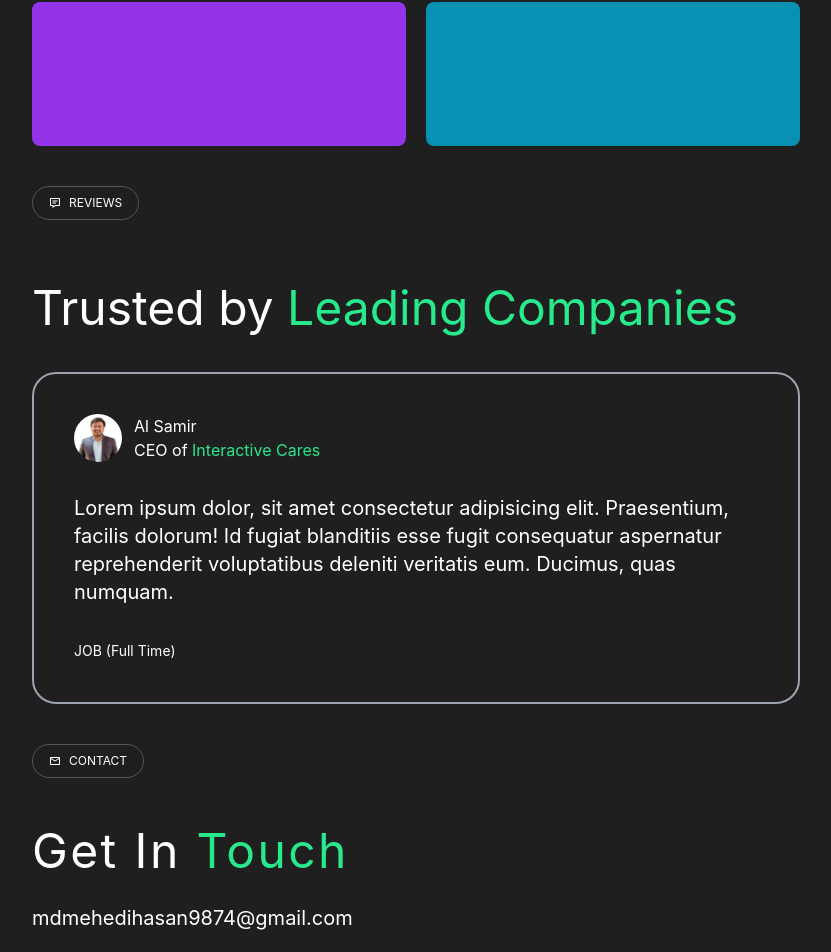
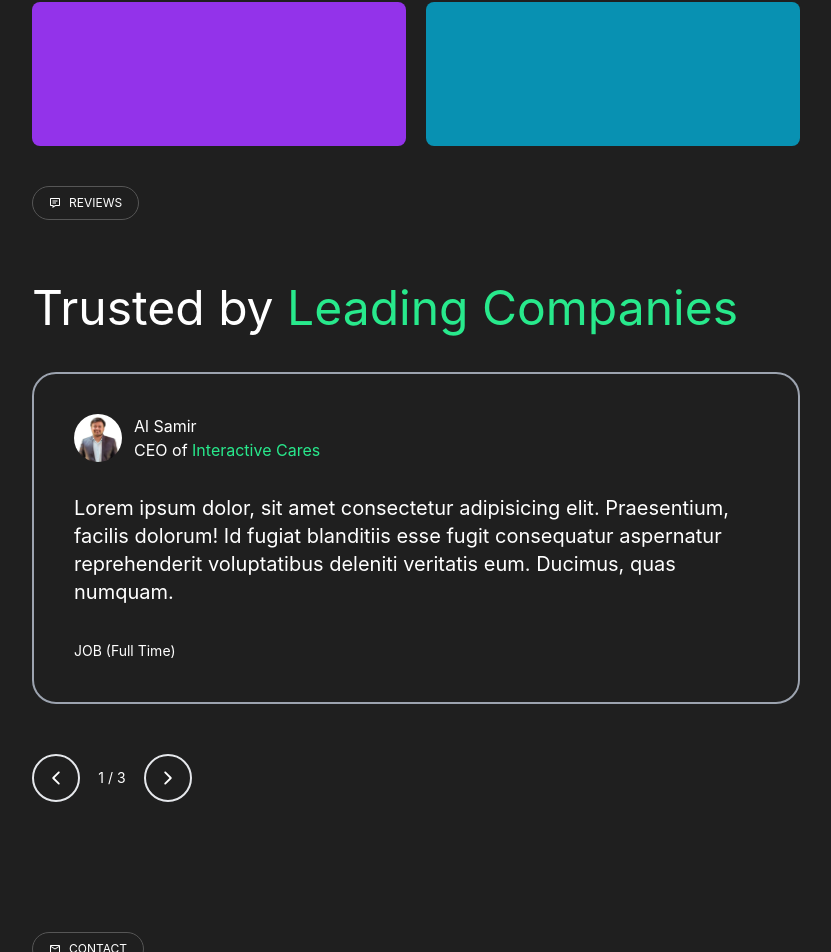
Before and after one commit to MdMehedi-Hasan/portfolio_2.0, a React (Create React App) app: page / in a window 1280 px wide. Shown: the part 3066-4018 px from the top of the page, without its empty margins (343-1174 px from the left). Built offline with nearby package versions, Linux system fonts and the light colour scheme.

Commit message:
design - review section navigation functional

```diff
--- a/package.json
+++ b/package.json
@@ -14,6 +14,7 @@
     "react-dom": "^18.2.0",
     "react-icons": "^4.12.0",
     "react-scripts": "5.0.1",
+    "swiper": "^11.0.6",
     "web-vitals": "^2.1.4"
   },
   "scripts": {
--- a/src/Components/Home/Reviews.js
+++ b/src/Components/Home/Reviews.js
@@ -1,12 +1,50 @@
-import React from 'react'
+import React, { useRef } from 'react'
 import { BiMessageDetail } from 'react-icons/bi'
 import samir from '../../Assets/companies/al_samir.jpeg'
+import { Swiper, SwiperSlide } from 'swiper/react';
+import 'swiper/css';
+import 'swiper/css/pagination';
+import 'swiper/css/navigation';
+import '../../Styles/Review.css'
+import { Pagination, Navigation } from 'swiper/modules';
+import { IoIosArrowBack, IoIosArrowForward } from 'react-icons/io';
 
 export default function Reviews() {
+  const swiperRef = useRef(null);
+
+
+  const goToPrevSlide = () => {
+    if (swiperRef.current && swiperRef.current.swiper) {
+      swiperRef.current.swiper.slidePrev();
+    }
+  };
+
+  const goToNextSlide = () => {
+    if (swiperRef.current && swiperRef.current.swiper) {
+      swiperRef.current.swiper.slideNext();
+    }
+  };
+
   return (
-    <div className='mt-10'>
+    <div className='mt-10 mb-36'>
       <span className='flex items-center gap-2 text-xs border border-[#565656] rounded-full w-fit px-4 py-2'><BiMessageDetail />REVIEWS</span>
       <h1 className='text-5xl mt-16 mb-10'>Trusted by <span className='text-primary'>Leading Companies</span></h1>
+      {/* Swiper */}
+      <Swiper
+        navigation={{
+          prevEl: '.custom-slider-prev',
+          nextEl: '.custom-slider-next'
+        }}
+        pagination={{
+          el: '.custom-slider-pagination',
+          clickable: true,
+          type: 'fraction',
+        }}
+        spaceBetween={60}
+        modules={[Pagination, Navigation]}
+        className="mySwiper"
+      >
+        <SwiperSlide>
           <div className='border-2 border-gray-400 rounded-3xl p-10'>
             <div className='flex items-center gap-3'>
               <img src={samir} alt="Al Samir" className='w-12 rounded-full' />
@@ -18,6 +56,39 @@ export default function Reviews() {
             <p className='mt-8 text-xl mb-8'>Lorem ipsum dolor, sit amet consectetur adipisicing elit. Praesentium, facilis dolorum! Id fugiat blanditiis esse fugit consequatur aspernatur reprehenderit voluptatibus deleniti veritatis eum. Ducimus, quas numquam.</p>
             <span className='text-sm'>JOB (Full Time)</span>
           </div>
+        </SwiperSlide>
+        <SwiperSlide>
+          <div className='border-2 border-gray-400 rounded-3xl p-10'>
+            <div className='flex items-center gap-3'>
+              <img src={samir} alt="Al Samir" className='w-12 rounded-full' />
+              <div>
+                <h5>Tanjim Al Fahim</h5>
+                <span>CEO of <span className='text-primary'>Arena Web Security</span></span>
+              </div>
+            </div>
+            <p className='mt-8 text-xl mb-8'>Lorem ipsum dolor, sit amet consectetur adipisicing elit. Praesentium, facilis dolorum! Id fugiat blanditiis esse fugit consequatur aspernatur reprehenderit voluptatibus deleniti veritatis eum. Ducimus, quas numquam.</p>
+            <span className='text-sm'>JOB (Full Time)</span>
+          </div>
+        </SwiperSlide>
+        <SwiperSlide>
+          <div className='border-2 border-gray-400 rounded-3xl p-10'>
+            <div className='flex items-center gap-3'>
+              <img src={samir} alt="Al Samir" className='w-12 rounded-full' />
+              <div>
+                <h5>Al Samir</h5>
+                <span>CEO of <span className='text-primary'>Interactive Cares</span></span>
+              </div>
+            </div>
+            <p className='mt-8 text-xl mb-8'>Lorem ipsum dolor, sit amet consectetur adipisicing elit. Praesentium, facilis dolorum! Id fugiat blanditiis esse fugit consequatur aspernatur reprehenderit voluptatibus deleniti veritatis eum. Ducimus, quas numquam.</p>
+            <span className='text-sm'>JOB (Full Time)</span>
+          </div>
+        </SwiperSlide>
+      </Swiper>
+      <div className='relative w-40 mt-16'>
+        <div className="custom-slider-prev border-2 rounded-full p-3 text-xl" onClick={goToPrevSlide}><IoIosArrowBack /></div>
+        <div className="custom-slider-next border-2 rounded-full p-3 text-xl" onClick={goToNextSlide}><IoIosArrowForward /></div>
+        <div className="custom-slider-pagination text-sm"></div>
+      </div>
     </div>
   )
 }
--- /dev/null
+++ b/src/Styles/Review.css
@@ -0,0 +1,31 @@
+.custom-slider-container {
+    position: relative;
+  }
+
+  .custom-slider-prev,
+  .custom-slider-next {
+    position: absolute;
+    top: 50%;
+    transform: translateY(-50%);
+    cursor: pointer;
+  }
+
+  .custom-slider-prev {
+    left: 0;
+  }
+
+  .custom-slider-next {
+    right: 0;
+  }
+
+  .custom-slider-pagination {
+    text-align: center;
+    margin-top: 10px;
+  }
+
+  .custom-slider-slide {
+    text-align: center;
+    padding: 20px;
+    background-color: #f0f0f0;
+    border: 1px solid #ccc;
+  }
```
Also changed, not shown: 1 other file (tests, documents, lock files or other folders). Lines whose indentation alone changed are shown as unchanged.
